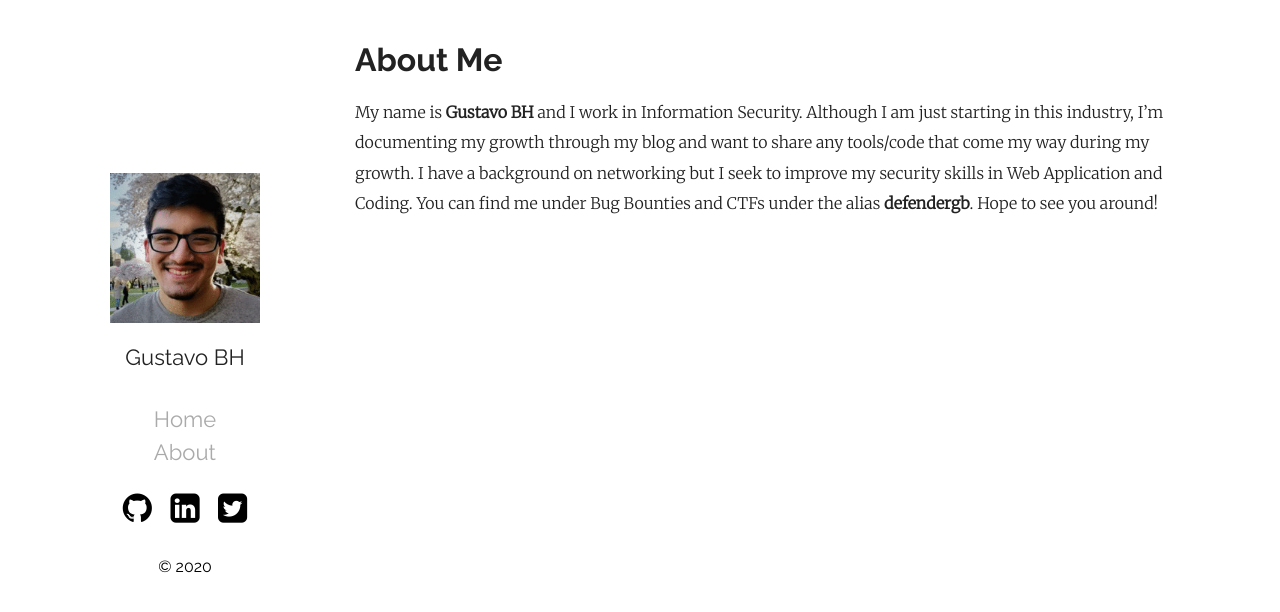
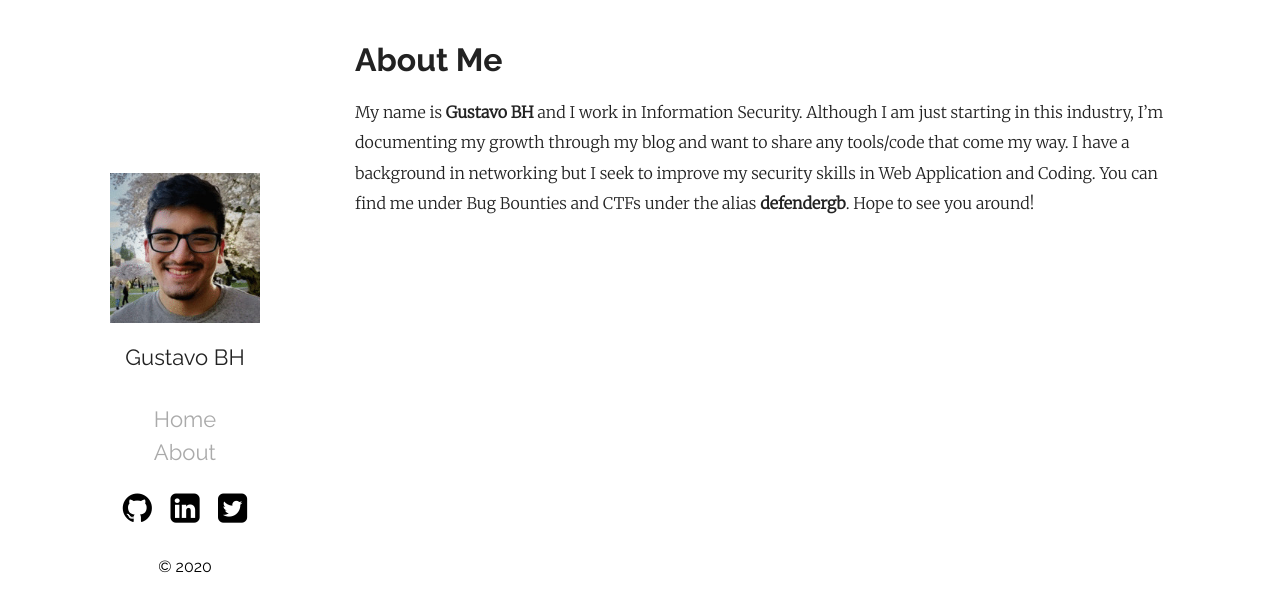
Before and after one commit to DefenderGB/defendergb.github.io, a Jekyll site: the page built from about.md, in a window 1280 px wide. Shown: the top 612 px of the page. Built offline with Jekyll 4.4.1, drawn with Linux system fonts in a browser that asks for light colours.

Commit message:
Fixed about.md and Violent Python issue.

```diff
--- a/_posts/2020-03-14-violent-python.markdown
+++ b/_posts/2020-03-14-violent-python.markdown
@@ -88,6 +88,9 @@ Followed YouTube video below, very easy lab.
 
 # References
 [TryHackMe! Basic Penetration Testing Lab](https://www.youtube.com/watch?v=xl2Xx5YOKcI&list=PLu38WVf2qAwR0GqLwSZ0r5lSIAj46b-Vq&index=61&t=0s)
+
 [Bugcrowd University - Introduction + Becoming a Bug Bounty Hunter](https://www.youtube.com/watch?v=EZzAl-bfu7Q&list=PLu38WVf2qAwR0GqLwSZ0r5lSIAj46b-Vq&index=50&t=0s%20%20https://www.youtube.com/watch?v=dlx0_63CjC8&list=PLu38WVf2qAwR0GqLwSZ0r5lSIAj46b-Vq&index=72&t=0s)
+
 [Bugcrowd University - Cross-Site Scripting (XSS)](https://www.youtube.com/watch?v=gkMl1suyj3M&t=1259s)
+
 [@tomnomnom suggestions on bug bounty](https://www.youtube.com/watch?v=l8iXMgk2nnY&list=PLu38WVf2qAwR0GqLwSZ0r5lSIAj46b-Vq&index=26&t=0s)
--- a/about.md
+++ b/about.md
@@ -4,4 +4,4 @@ title: About
 permalink: /about/
 ---
 # About Me
-My name is __Gustavo BH__ and I work in Information Security. Although I am just starting in this industry, I'm documenting my growth through my blog and want to share any tools/code that come my way during my growth. I have a background on networking but I seek to improve my security skills in Web Application and Coding. You can find me under Bug Bounties and CTFs under the alias __defendergb__. Hope to see you around!
+My name is __Gustavo BH__ and I work in Information Security. Although I am just starting in this industry, I'm documenting my growth through my blog and want to share any tools/code that come my way. I have a background in networking but I seek to improve my security skills in Web Application and Coding. You can find me under Bug Bounties and CTFs under the alias __defendergb__. Hope to see you around!
```
